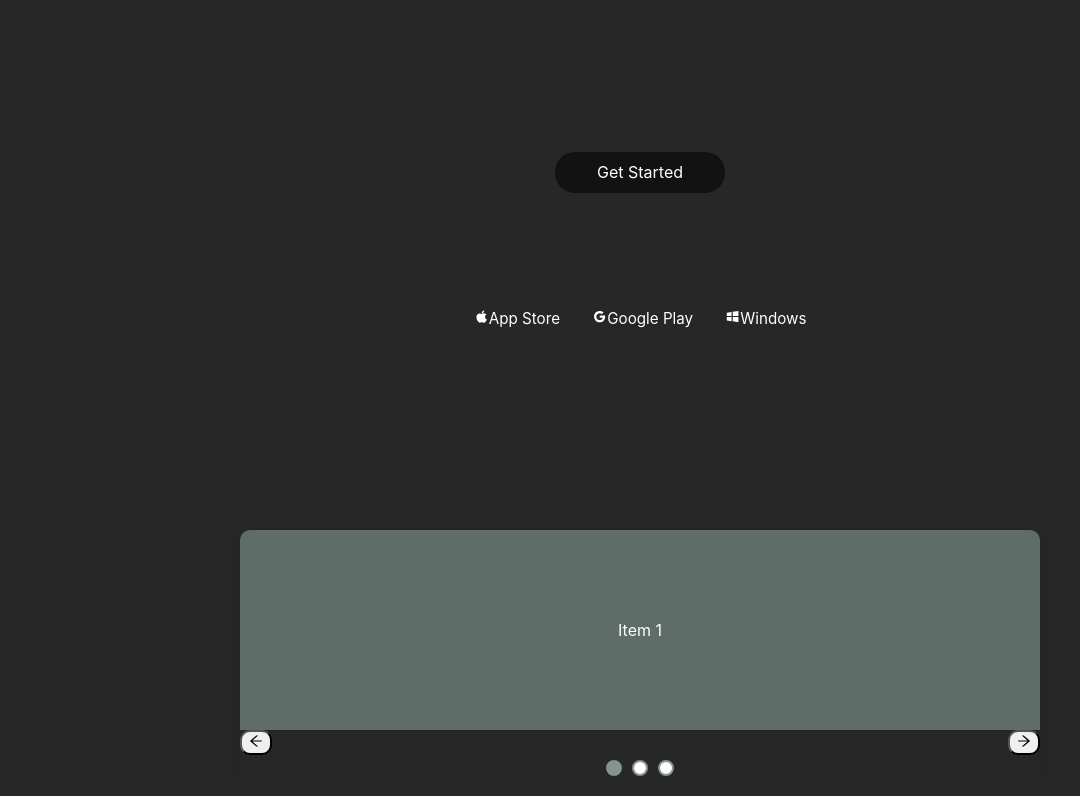
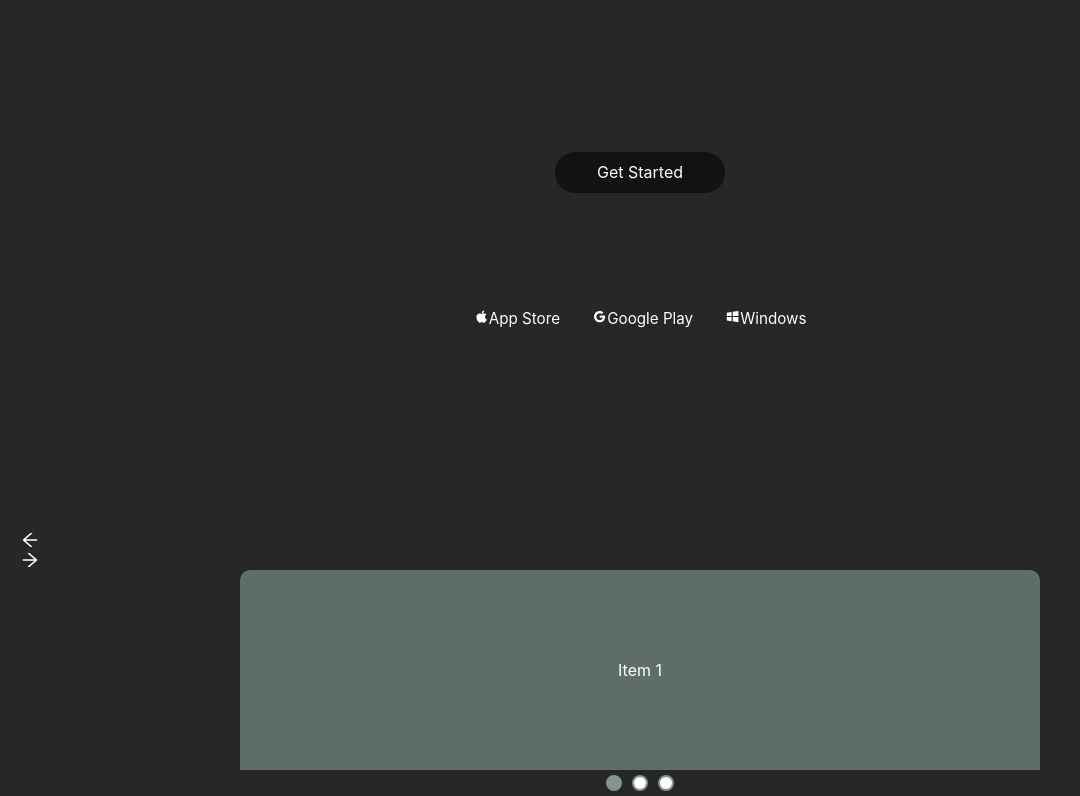
Before and after one commit to mikoogla/workoutApp, a React (Create React App) app in the folder workout-app/: page / in a window 1280 px wide. Shown: the part 394-1190 px from the top of the page, without its empty margins (0-1080 px from the left). Built offline with nearby package versions, Linux system fonts and the light colour scheme.

Commit message:
change button to span (removed outline/stroke of icons)

```diff
--- a/workout-app/src/components/LandingPage/Carousel/Carousel.css
+++ b/workout-app/src/components/LandingPage/Carousel/Carousel.css
@@ -57,48 +57,11 @@
 }
 
 /* CONTROLS */
-.btn {
-	background-color: transparent;
-	border: none;
-	height: 40px;
-	width: 40px;
-	position: absolute;
-	cursor: pointer;
+.arrows {
 	display: flex;
+	justify-content: space-between;
 	align-items: center;
-	justify-content: center;
-}
-
-.btn-left {
-	border-radius: 10px;
-	left: 0;
+	box-sizing: border-box;
+	padding: 0 20px;
 	cursor: pointer;
 }
-.btn-right {
-	border-radius: 10px;
-	right: 0;
-	cursor: pointer;
-}
-
-/* .dots {
-	position: absolute;
-	left: 50%;
-	bottom: 0;
-	transform: translate(-50%, 32px);
-
-	display: flex;
-	gap: 12px;
-}
-
-.dot {
-	height: 16px;
-	width: 10px;
-	background-color: var(--white);
-	border: 2px solid var(--dots);
-	border-radius: 50%;
-	cursor: pointer;
-}
-
-.dot--fill {
-	background-color: var(--white);
-} */
--- a/workout-app/src/components/LandingPage/Carousel/Carousel.js
+++ b/workout-app/src/components/LandingPage/Carousel/Carousel.js
@@ -18,6 +18,12 @@ const Carousel = ({ children }) => {
 
 	return (
 		<Fragment>
+			<span className='arrows' onClick={() => updateIndex(activeIndex - 1)}>
+				<AiOutlineArrowLeft size='20px' />
+			</span>
+			<span className='arrows' onClick={() => updateIndex(activeIndex + 1)}>
+				<AiOutlineArrowRight size='20px' />
+			</span>
 			<div className='carousel'>
 				<div
 					className='carousel-inner'
@@ -25,18 +31,6 @@ const Carousel = ({ children }) => {
 					{React.Children.map(children, (child, index) => {
 						return React.cloneElement(child, { width: "100%" })
 					})}
-				</div>
-				<div className='carousel-navigation'>
-					<button
-						className='btn-left'
-						onClick={() => updateIndex(activeIndex - 1)}>
-						<AiOutlineArrowLeft size='16px' />
-					</button>
-					<button
-						className='btn-right'
-						onClick={() => updateIndex(activeIndex + 1)}>
-						<AiOutlineArrowRight size='16px' />
-					</button>
 				</div>
 
 				<div className='indicators'>
--- a/workout-app/src/components/LandingPage/Carousel/CarouselItem.js
+++ b/workout-app/src/components/LandingPage/Carousel/CarouselItem.js
@@ -2,8 +2,8 @@ import React from "react"
 
 import styles from "./CarouselItem.module.css"
 
-const CarouselItem = props => {
-	return <div className={styles["carousel-item"]}>{props.children}</div>
+const CarouselItem = ({ children }) => {
+	return <div className={styles["carousel-item"]}>{children}</div>
 }
 
 export default CarouselItem
```
